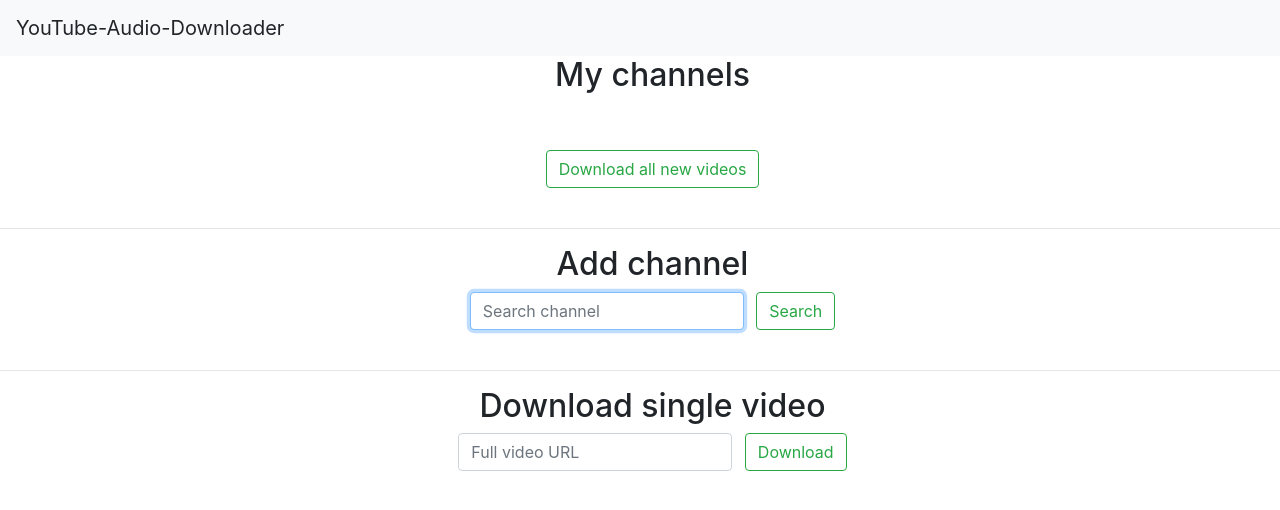
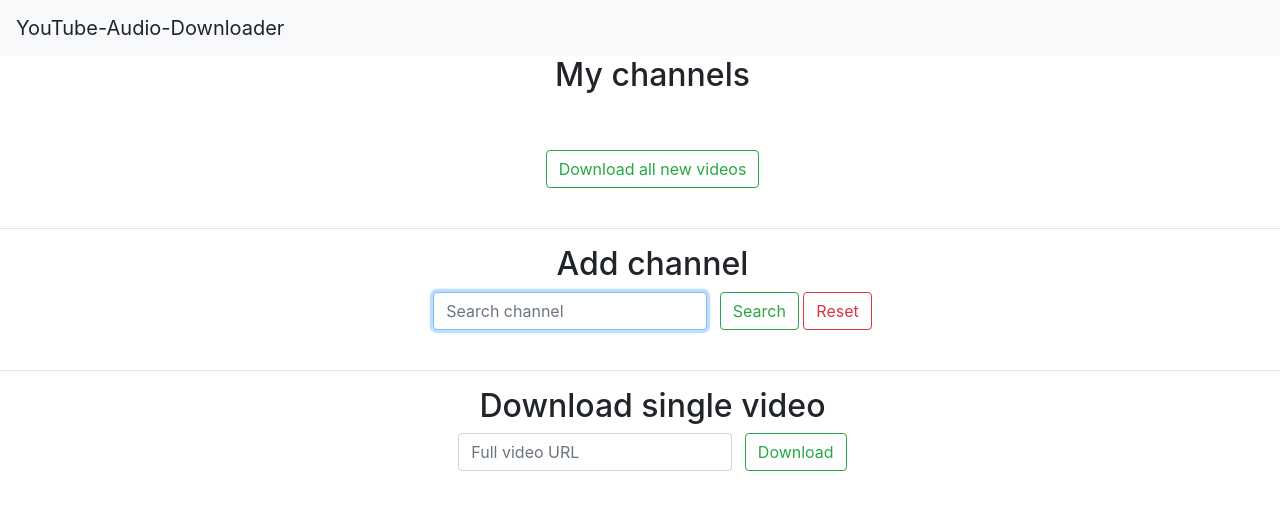
Before and after one commit to Malte311/YouTube-Audio-Downloader, an Electron app: page src/html/index.html in a window 1280 px wide. Drawn offline with Linux system fonts and the light colour scheme; no server answers.

Commit message:
Reset button for search form (fixes #2)

```diff
--- a/src/html/index.html
+++ b/src/html/index.html
@@ -27,6 +27,7 @@
 			<form class="form-inline" onsubmit="search(); return false;" style="margin: auto; width: 50%; display: inline-block;">
 				<input class="form-control mr-sm-2" type="search" placeholder="Search channel" aria-label="Search" id="search-input" autofocus>
 				<button class="btn btn-outline-success my-2 my-sm-0" type="submit">Search</button>
+				<button class="btn btn-outline-danger my-2 my-sm-0" type="button" onclick="$('#search-input').val(''); $('#search-results').html('');">Reset</button>
 			</form>
 			<br>
 			<div id="search-results" class="row justify-content-center align-self-center"></div>
```
